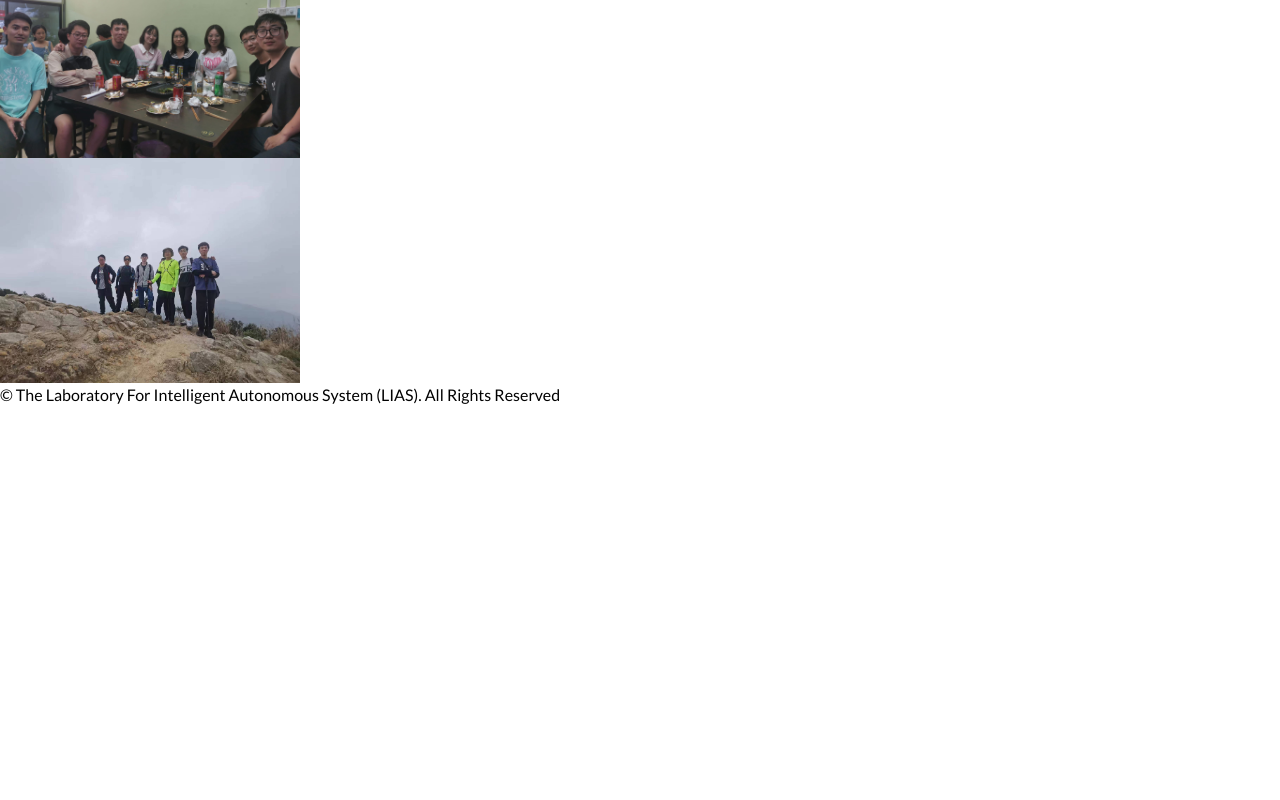
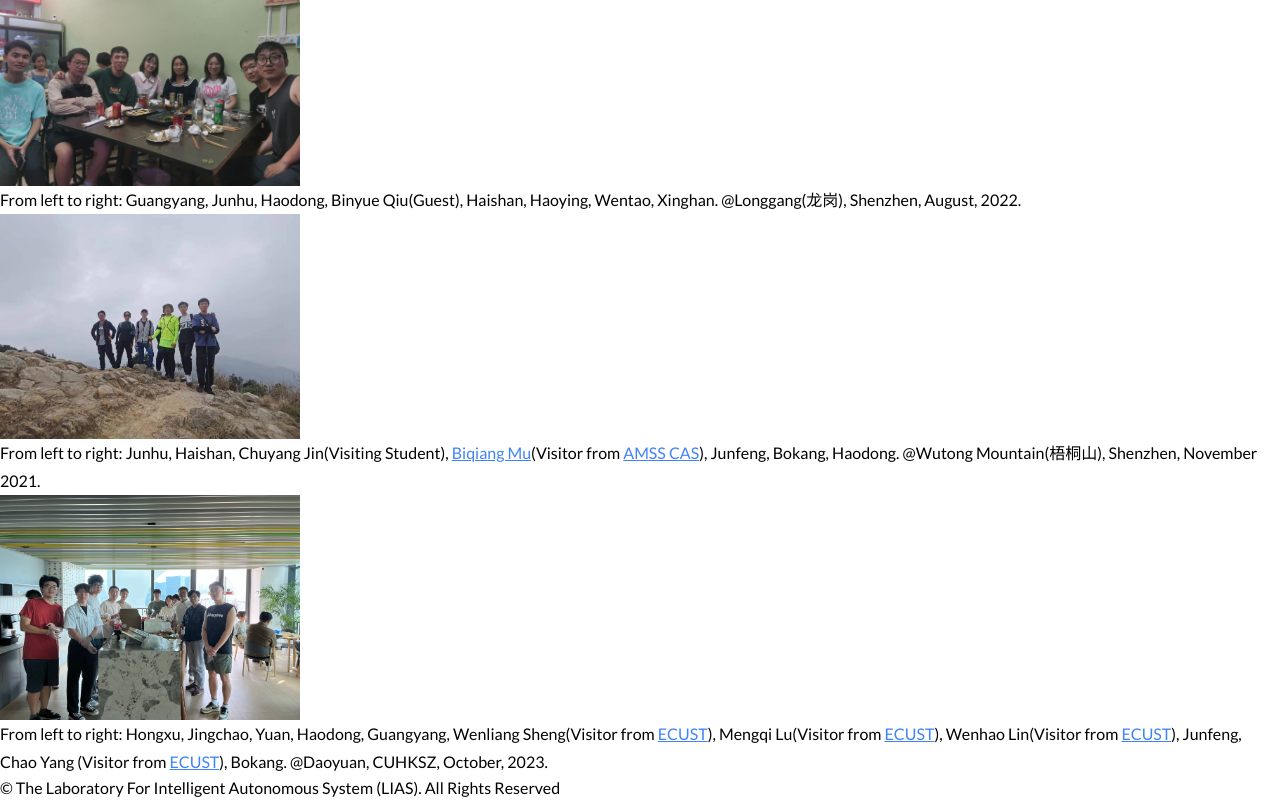
Before and after one commit to LIAS-CUHKSZ/lias-cuhksz.github.io, a Next.js app: page /gallery in a window 1280 px wide. Shown: the part 613-1413 px from the top of the page. Before the commit the page ends 1020 px from the top, so only its background shows below. Built offline with nearby package versions, Linux system fonts and the light colour scheme.

Commit message:
update: gallery & home page

```diff
--- a/app/gallery/page.tsx
+++ b/app/gallery/page.tsx
@@ -5,32 +5,113 @@ export const metadata: Metadata = {
   title: "Gallery - LIAS",
 };
 
+interface ImageData {
+  src: string;
+  caption: string | JSX.Element;
+}
+
+const imageList: ImageData[] = [
+  {
+    src: "/images/having-meals.jpg",
+    caption:
+      "From left to right: Guangyang, Hengye Zhu(Guest), Shuaiting, Haoying, Binyue Qiu(Guest), Haodong, Ke. @Qingzhiwu(青芝坞), Hangzhou, June 2021.",
+  },
+  {
+    src: "/images/barbeque-scaled.jpg",
+    caption:
+      "From left to right: Guangyang, Junhu, Haodong, Binyue Qiu(Guest), Haishan, Haoying, Wentao, Xinghan. @Longgang(龙岗), Shenzhen, August, 2022.",
+  },
+  {
+    src: "/images/climbing.jpg",
+    caption: (
+      <>
+        From left to right: Junhu, Haishan, Chuyang Jin(Visiting Student),{" "}
+        <a
+          href="http://lsc.amss.ac.cn/~bqmu/Eng/index.html"
+          target="_blank"
+          rel="noreferrer"
+        >
+          Biqiang Mu
+        </a>
+        (Visitor from{" "}
+        <a href="http://english.amss.cas.cn/" target="_blank" rel="noreferrer">
+          AMSS CAS
+        </a>
+        ), Junfeng, Bokang, Haodong. @Wutong Mountain(梧桐山), Shenzhen,
+        November 2021.
+      </>
+    ),
+  },
+  {
+    src: "/images/wu_group_SDS_DY.jpg",
+    caption: (
+      <>
+        From left to right: Hongxu, Jingchao, Yuan, Haodong, Guangyang, Wenliang
+        Sheng(Visitor from{" "}
+        <a
+          href="https://www.ecust.edu.cn/en/main.psp"
+          target="_blank"
+          rel="noreferrer"
+        >
+          ECUST
+        </a>
+        ), Mengqi Lu(Visitor from{" "}
+        <a
+          href="https://www.ecust.edu.cn/en/main.psp"
+          target="_blank"
+          rel="noreferrer"
+        >
+          ECUST
+        </a>
+        ), Wenhao Lin(Visitor from{" "}
+        <a
+          href="https://www.ecust.edu.cn/en/main.psp"
+          target="_blank"
+          rel="noreferrer"
+        >
+          ECUST
+        </a>
+        ), Junfeng, Chao Yang (Visitor from{" "}
+        <a
+          href="https://www.ecust.edu.cn/en/main.psp"
+          target="_blank"
+          rel="noreferrer"
+        >
+          ECUST
+        </a>
+        ), Bokang. @Daoyuan, CUHKSZ, October, 2023.
+      </>
+    ),
+  },
+];
+
 function Page(): JSX.Element {
-  const imageList = [
-    "/images/having-meals.jpg",
-    "/images/barbeque-scaled.jpg",
-    "/images/climbing.jpg",
-  ];
   return (
-    <>
-      <div className="mx-auto my-20 max-w-5xl items-start justify-center p-4">
-        <h2 className="mb-4 text-2xl font-semibold">Gallery</h2>
+    <div className="mx-auto my-20 max-w-5xl items-start justify-center p-4">
+      <h2 className="mb-6 text-2xl font-semibold">Gallery</h2>
 
-        <div className="grid grid-cols-2 gap-4 md:grid-cols-3">
-          {imageList.map((src, i) => (
-            <a key={i} href={src} target="_blank" rel="noreferrer">
+      <div className="grid grid-cols-1 gap-6 md:grid-cols-2">
+        {imageList.map(({ src, caption }, i) => (
+          <div key={i}>
+            <a
+              href={src}
+              className="mx-auto max-w-full"
+              target="_blank"
+              rel="noreferrer"
+            >
               <Image
                 width={300}
                 height={300}
-                className="h-auto max-w-full rounded-lg"
+                className="h-auto w-full rounded-lg"
                 src={src}
                 alt=""
               />
             </a>
-          ))}
-        </div>
+            <p className="mt-2 p-2 text-sm [&>a]:text-sm">{caption}</p>
+          </div>
+        ))}
       </div>
-    </>
+    </div>
   );
 }
 
```
Also changed, not shown: app/page.tsx (+1 -7 lines), public/images/head2.png (added), public/images/wu_group_SDS_DY.jpg (added).
